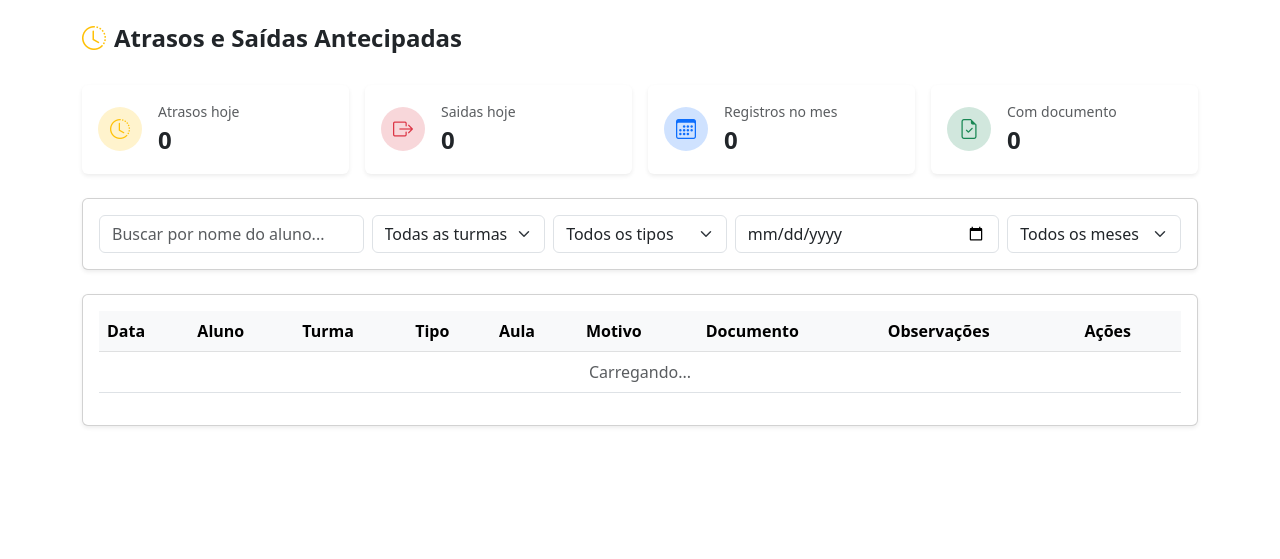
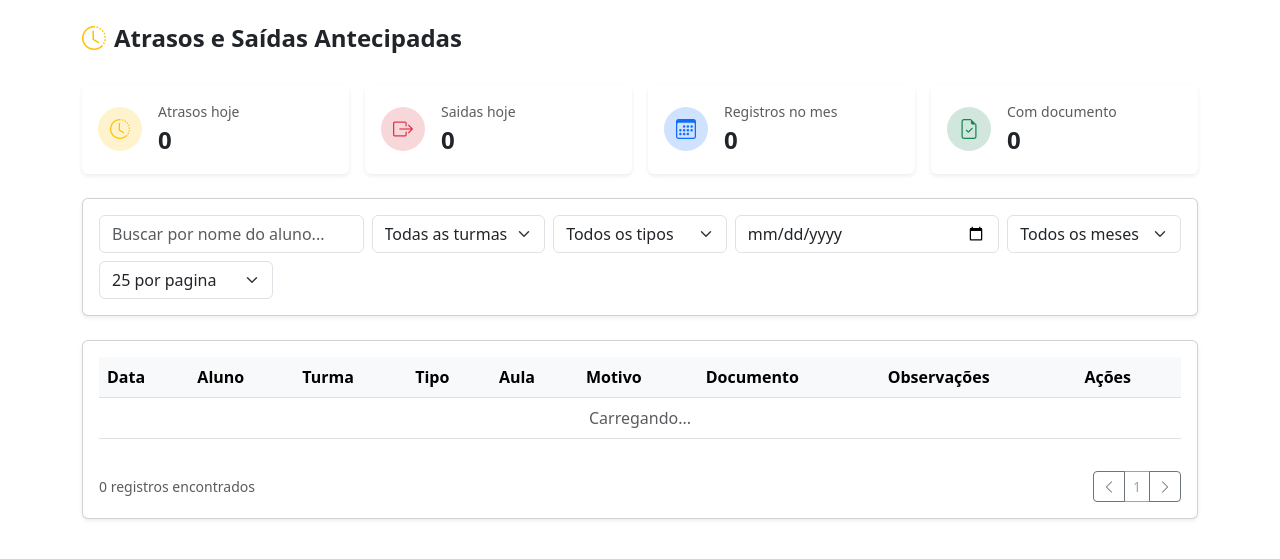
Before and after one commit to david1005/gestao-escolar-virgilio, a FastAPI app: template templates/registros.html in a window 1280 px wide. Shown: the part 56-615 px from the top of the page. Run offline with FastAPI, Linux system fonts and the light colour scheme; the template is opened without the code that fills it, so the values that code supplies are empty; some libraries are stand-ins or nearby versions.

Commit message:
Adiciona paginacao em registros e ocorrencias

```diff
--- a/static/js/registros.js
+++ b/static/js/registros.js
@@ -2,7 +2,9 @@ let alunos = [];
 let turmas = [];
 let cursos = [];
 let registros = [];
+let registrosFiltrados = [];
 let registroEditandoId = null;
+let paginaAtualRegistros = 1;
 
 const motivosPorTipo = {
     'Atraso': [
@@ -87,7 +89,9 @@ async function carregarDados() {
     preencherFiltroTurmas();
     atualizarListaMotivos();
     renderizarResumoRegistros();
-    renderizarRegistros(registros);
+    registrosFiltrados = registros;
+    paginaAtualRegistros = 1;
+    renderizarRegistros(registrosFiltrados);
 }
 
 function preencherFiltroTurmas() {
@@ -178,10 +182,17 @@ function renderizarRegistros(lista) {
 
     if (lista.length === 0) {
         tbody.innerHTML = '<tr><td colspan="9" class="text-center text-muted">Nenhum registro encontrado.</td></tr>';
+        atualizarInfoPaginacaoRegistros(0, 1);
         return;
     }
 
-    tbody.innerHTML = lista.map(r => {
+    const porPagina = parseInt(document.getElementById('itensPorPagina')?.value || '25');
+    const totalPaginas = Math.max(1, Math.ceil(lista.length / porPagina));
+    paginaAtualRegistros = Math.min(paginaAtualRegistros, totalPaginas);
+    const inicio = (paginaAtualRegistros - 1) * porPagina;
+    const listaPagina = lista.slice(inicio, inicio + porPagina);
+
+    tbody.innerHTML = listaPagina.map(r => {
         const badgeTipo = r.tipo === 'Atraso'
             ? '<span class="badge bg-warning text-dark">Atraso</span>'
             : '<span class="badge bg-danger">Saída antecipada</span>';
@@ -218,6 +229,23 @@ function renderizarRegistros(lista) {
             </tr>
         `;
     }).join('');
+
+    atualizarInfoPaginacaoRegistros(lista.length, totalPaginas);
+}
+
+function atualizarInfoPaginacaoRegistros(total, totalPaginas) {
+    const porPagina = parseInt(document.getElementById('itensPorPagina')?.value || '25');
+    const inicio = total === 0 ? 0 : (paginaAtualRegistros - 1) * porPagina + 1;
+    const fim = Math.min(total, paginaAtualRegistros * porPagina);
+    document.getElementById('infoPaginacaoRegistros').textContent = `${inicio}-${fim} de ${total} registros encontrados`;
+    document.getElementById('paginaAtualRegistros').textContent = `${paginaAtualRegistros}/${totalPaginas}`;
+}
+
+function mudarPaginaRegistros(direcao) {
+    const porPagina = parseInt(document.getElementById('itensPorPagina')?.value || '25');
+    const totalPaginas = Math.max(1, Math.ceil(registrosFiltrados.length / porPagina));
+    paginaAtualRegistros = Math.min(Math.max(1, paginaAtualRegistros + direcao), totalPaginas);
+    renderizarRegistros(registrosFiltrados);
 }
 
 document.getElementById('buscaAluno').addEventListener('input', function () {
@@ -355,11 +383,11 @@ function imprimirAutorizacao(id) {
     const data = new Date(`${registro.data}T00:00:00`).toLocaleDateString('pt-BR');
     const hora = new Date().toLocaleTimeString('pt-BR', { hour: '2-digit', minute: '2-digit' });
     const tipoSaida = registro.tipo !== 'Atraso';
-    const titulo = tipoSaida ? 'AUTORIZACAO DE SAIDA' : 'AUTORIZACAO DE ENTRADA';
+    const titulo = tipoSaida ? 'AUTORIZAÇÃO DE SAIDA' : 'AUTORIZAÇÃO DE ENTRADA';
     const textoPrincipal = tipoSaida
         ? 'Aluno autorizado a sair antecipadamente da escola.'
-        : 'Aluno autorizado a entrar em sala apos passar pela secretaria.';
-    const destinatario = tipoSaida ? 'Entregar ao vigilante' : 'Entregar ao professor';
+        : 'Aluno autorizado a entrar em sala após passar pela secretaria.';
+    const destinatario = tipoSaida ? 'Entregar ao vigilante/Porteiro' : 'Entregar ao professor';
     const logoUrl = `${window.location.origin}/static/img/logo-escola.png`;
 
     const janela = window.open('', '_blank', 'width=420,height=640');
@@ -398,7 +426,7 @@ function imprimirAutorizacao(id) {
             <div class="ticket">
                 <div class="center">
                     <img class="logo" src="${logoUrl}" onerror="this.style.display='none'">
-                    <div><strong>EEEP GOVERNADOR VIRGILIO TAVORA</strong></div>
+                    <div><strong>EEEP GOVERNADOR VIRGÍLIO TÁVORA</strong></div>
                     <div class="titulo">${titulo}</div>
                     <div class="subtitulo">${destinatario}</div>
                 </div>
@@ -411,13 +439,13 @@ function imprimirAutorizacao(id) {
                 <div class="campo"><strong>Tipo:</strong> ${registro.tipo}</div>
                 <div class="campo"><strong>Aula:</strong> ${registro.aula}ª aula</div>
                 <div class="campo"><strong>Motivo:</strong> ${registro.motivo}</div>
-                <div class="campo"><strong>Documento:</strong> ${registro.tem_documento ? 'Sim' : 'Nao'}</div>
+                <div class="campo"><strong>Documento:</strong> ${registro.tem_documento ? 'Sim' : 'Não'}</div>
                 ${registro.observacoes ? `<div class="campo"><strong>Obs.:</strong> ${registro.observacoes}</div>` : ''}
                 <div class="linha"></div>
                 <div class="texto">${textoPrincipal}</div>
                 <div class="assinatura">
                     <div class="risco"></div>
-                    Secretaria / Coordenacao
+                    Secretaria / Coordenação
                 </div>
                 <div class="center rodape">Impresso em ${new Date().toLocaleString('pt-BR')}</div>
             </div>
@@ -437,6 +465,10 @@ document.getElementById('filtroTurma').addEventListener('change', filtrar);
 document.getElementById('filtroTipo').addEventListener('change', filtrar);
 document.getElementById('filtroData').addEventListener('change', filtrar);
 document.getElementById('filtroMes').addEventListener('change', filtrar);
+document.getElementById('itensPorPagina').addEventListener('change', () => {
+    paginaAtualRegistros = 1;
+    renderizarRegistros(registrosFiltrados);
+});
 document.getElementById('tipo').addEventListener('change', atualizarListaMotivos);
 
 function filtrar() {
@@ -446,7 +478,7 @@ function filtrar() {
     const data = document.getElementById('filtroData').value;
     const mes = document.getElementById('filtroMes').value;
 
-    let lista = registros.filter(r => {
+    registrosFiltrados = registros.filter(r => {
         const nomeAluno = getNomeAluno(r.aluno_id).toLowerCase();
         const aluno = alunos.find(a => a.id === r.aluno_id);
         const mesDado = r.data.substring(5, 7);
@@ -459,7 +491,8 @@ function filtrar() {
         );
     });
 
-    renderizarRegistros(lista);
+    paginaAtualRegistros = 1;
+    renderizarRegistros(registrosFiltrados);
 }
 
 carregarDados();
--- a/templates/registros.html
+++ b/templates/registros.html
@@ -172,6 +172,14 @@
                             <option value="12">Dezembro</option>
                         </select>
                     </div>
+                    <div class="col-md-2">
+                        <select class="form-select" id="itensPorPagina">
+                            <option value="10">10 por pagina</option>
+                            <option value="25" selected>25 por pagina</option>
+                            <option value="50">50 por pagina</option>
+                            <option value="100">100 por pagina</option>
+                        </select>
+                    </div>
                 </div>
             </div>
         </div>
@@ -198,6 +206,18 @@
                             <tr><td colspan="9" class="text-center text-muted">Carregando...</td></tr>
                         </tbody>
                     </table>
+                </div>
+                <div class="d-flex flex-wrap justify-content-between align-items-center gap-2 mt-3">
+                    <span class="text-muted small" id="infoPaginacaoRegistros">0 registros encontrados</span>
+                    <div class="btn-group">
+                        <button class="btn btn-outline-secondary btn-sm" onclick="mudarPaginaRegistros(-1)">
+                            <i class="bi bi-chevron-left"></i>
+                        </button>
+                        <button class="btn btn-outline-secondary btn-sm disabled" id="paginaAtualRegistros">1</button>
+                        <button class="btn btn-outline-secondary btn-sm" onclick="mudarPaginaRegistros(1)">
+                            <i class="bi bi-chevron-right"></i>
+                        </button>
+                    </div>
                 </div>
             </div>
         </div>
@@ -290,7 +310,7 @@
     const perfilUsuario = "{{ perfil }}";
 </script>
     <script src="/static/js/anexos.js?v=1"></script>
-    <script src="/static/js/registros.js?v=7"></script>
+    <script src="/static/js/registros.js?v=8"></script>
 
 <!-- Modal Edição Registro -->
 <div class="modal fade" id="modalEdicaoRegistro" tabindex="-1">
```
Also changed, not shown: static/js/ocorrencias.js (+37 -4 lines), templates/ocorrencias.html (+21 -1 lines).
